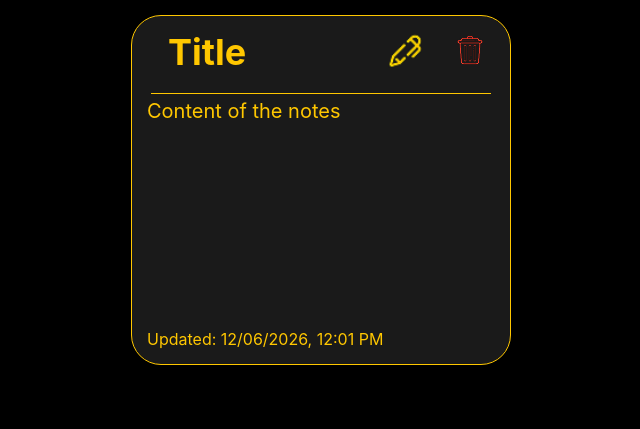
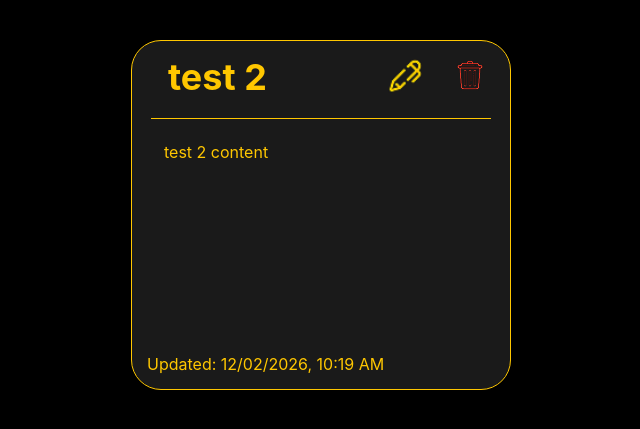
Before and after one commit to ArthDaryll/shared-notes, a Flask app: page / in a window 1280 px wide. Shown: the part 100-529 px from the top of the page, without its empty margins (319-959 px from the left). Run offline with Flask 3, Linux system fonts and the light colour scheme; a user stored in the database is signed in; some libraries are stand-ins or nearby versions.

Commit message:
add and delete backend

```diff
--- a/app.py
+++ b/app.py
@@ -1,28 +1,43 @@
 from flask import Flask, render_template, session, redirect, url_for, request
 from flask_sqlalchemy import SQLAlchemy
 from flask_socketio import SocketIO, emit
+from datetime import datetime
+from flask_login import login_user, LoginManager, UserMixin, login_required, current_user
+
 
 app = Flask(__name__)
+login_manager = LoginManager()
+login_manager.init_app(app)
+login_manager.login_view = 'login'
 app.config['SQLALCHEMY_DATABASE_URI'] = 'sqlite:///sharednotes.db'
 app.config['SECRET_KEY'] = 'your_secret_key_here' # Required for sessions
 db = SQLAlchemy(app)
 socketio = SocketIO(app, cors_allowed_origins="*")
 
-class User(db.Model):
+class User(db.Model, UserMixin):
     id = db.Column(db.Integer, primary_key=True)
     username = db.Column(db.String(80), unique=True, nullable=False)
     password = db.Column(db.String(120), nullable=False)
+    notes = db.relationship('Note', backref='author', lazy=True)
+
 
 class Note(db.Model):
     id = db.Column(db.Integer, primary_key=True)
     content = db.Column(db.String(500), nullable=False)
+    timestamp = db.Column(db.DateTime, nullable=False, default=datetime.utcnow, onupdate=datetime.utcnow)
+    user_id = db.Column(db.Integer, db.ForeignKey('user.id'), nullable=False)
+    title = db.Column(db.String(100), nullable=False)
+    #notes = db.relationship('Note', backref='author', lazy=True)
+
+@login_manager.user_loader
+def load_user(user_id):
+    return User.query.get(int(user_id))
 
 @app.route("/")
+@login_required # Ensure user is logged in
 def home():
-    if "user_id" not in session:
-        return redirect(url_for("login"))
-
-    notes = Note.query.all()
+    # Only get notes for the current user
+    notes = Note.query.filter_by(user_id=current_user.id).order_by(Note.timestamp.asc()).all()
     return render_template("index.html", notes=notes)
 
 @app.route("/signup", methods=["GET", "POST"])
@@ -51,11 +66,9 @@ def login():
         user = User.query.filter_by(username=username, password=password).first()
 
         if user:
-            session["user_id"] = user.id
+            login_user(user)
             return redirect(url_for("home"))
-        else:
-            return "Invalid credentials"
-
+        return "Invalid Credentials"
     return render_template("login.html")
 
 @app.route("/logout")
@@ -65,10 +78,20 @@ def logout():
 
 @socketio.on('add_note')
 def handle_add_note(data):
-    new_note = Note(content=data['content'])
+    new_note = Note(
+        title=data['title'],
+        content=data['content'],
+        user_id=current_user.id
+    )
     db.session.add(new_note)
     db.session.commit()
-    emit('note_added', {'id': new_note.id, 'content': new_note.content}, broadcast=True)
+
+    emit('note_added', {
+        'id': new_note.id,
+        'title': new_note.title,
+        'content': new_note.content,
+        'timestamp': new_note.timestamp.strftime('%d-%m-%Y, %I:%M:%p')
+    })
 
 @socketio.on('delete_note')
 def handle_delete_note(data):
--- a/requirements.txt
+++ b/requirements.txt
@@ -3,6 +3,7 @@ blinker==1.9.0
 click==8.3.1
 colorama==0.4.6
 Flask==3.1.2
+Flask-Login==0.6.3
 Flask-SocketIO==5.6.0
 Flask-SQLAlchemy==3.1.1
 greenlet==3.3.1
--- a/static/script.js
+++ b/static/script.js
@@ -1,62 +1,111 @@
 var socket = io();
 
-document.querySelector('.New-note').addEventListener('click', function(e) {
-    // Prevent the form from submitting if you don't want the page to reload
-    e.preventDefault();
+let noteIdToDelete = null; // Temporary storage for the ID
 
-    const createNoteDiv = document.querySelector('.createNote');
+// 1. Open Modal instead of browser alert
+function deleteNote(noteId) {
+    noteIdToDelete = noteId;
+    document.getElementById('deleteModal').style.display = 'flex';
+}
 
-    // Change display from 'none' to 'block'
-    createNoteDiv.style.display = 'block';
+document.addEventListener('DOMContentLoaded', () => {
+    const deleteModal = document.getElementById('deleteModal');
+    const confirmBtn = document.getElementById('confirmDelete');
+    const cancelBtn = document.getElementById('cancelDelete');
 
-    const stackWrapper = document.querySelector('.stack-wrapper');
-    // Change 500px to something smaller, like 20px, or remove this line
-    stackWrapper.style.paddingTop = '0px';
+    // 2. Handle Cancel
+    cancelBtn.addEventListener('click', () => {
+        deleteModal.style.display = 'none';
+        noteIdToDelete = null;
+    });
+
+    // 3. Handle Confirm
+    confirmBtn.addEventListener('click', () => {
+        if (noteIdToDelete) {
+            socket.emit('delete_note', { id: noteIdToDelete });
+            deleteModal.style.display = 'none';
+            noteIdToDelete = null;
+        }
+    });
 });
 
-function toggleModal() {
-    const modal = document.getElementById('note-modal');
-    modal.classList.toggle('hidden');
-    if (!modal.classList.contains('hidden')) {
-        document.getElementById('note-content').focus();
-    }
-}
+document.addEventListener('DOMContentLoaded', () => {
+    const newNoteBtn = document.querySelector('.New-note');
+    const createNoteContainer = document.querySelector('.createNote');
+    const cancelBtn = document.querySelector('.cancelButton');
+    const noteForm = document.querySelector('#noteForm');
 
-function addNote() {
-    const input = document.getElementById('note-content');
-    if (input.value.trim()) {
-        socket.emit('add_note', {content: input.value});
-        input.value = '';
-    }
-}
+    newNoteBtn.addEventListener('click', () => {
+        createNoteContainer.style.display = (createNoteContainer.style.display === 'block') ? 'none' : 'block';
+    });
 
-function deleteNote(id) {
-    socket.emit('delete_note', {id: id});
-}
+    cancelBtn.addEventListener('click', () => {
+        createNoteContainer.style.display = 'none';
+    });
+    noteForm.addEventListener('submit', function(e) {
+        e.preventDefault();
+        const titleValue = document.querySelector('#fname').value;
+        const contentValue = document.querySelector('#content').value;
+
+        socket.emit('add_note', {
+            title: titleValue,
+            content: contentValue
+        });
+
+        this.reset();
+        createNoteContainer.style.display = 'none';
+    });
+});
 
 socket.on('note_added', function(data) {
-    const emptyState = document.getElementById('empty-state');
-    if (emptyState) emptyState.classList.add('hidden');
+    let container = document.querySelector('.note-holder');
+    const emptyState = document.querySelector('.stack-wrapper');
 
-    const ul = document.getElementById('notes-container');
+    // If "No notes yet" is visible, we must create the note-holder first
+    if (emptyState) {
+        // Replace the entire empty state area with a fresh note-holder
+        emptyState.outerHTML = `<div class="note-holder"></div>`;
+        container = document.querySelector('.note-holder');
+    }
+
     const newNoteHtml = `
-        <li id="note-${data.id}" class="bg-zinc-900/50 border border-zinc-800 p-6 rounded-2xl flex flex-col justify-between min-h-[160px] group hover:border-yellow-500/40 transition-all hover:shadow-2xl hover:shadow-yellow-500/5">
-            <p class="text-zinc-200 leading-relaxed">${data.content}</p>
-            <div class="flex justify-end mt-4">
-                <button onclick="deleteNote(${data.id})" class="text-zinc-600 hover:text-red-500 opacity-0 group-hover:opacity-100 transition-all text-xs font-bold uppercase tracking-widest">
-                    Delete
-                </button>
+        <div id="note-${data.id}" class="notes">
+            <div class="note-header" style="display: flex; justify-content: space-between; align-items: center; padding: 10px 25px;">
+                <h3>${data.title}</h3>
+                <div class="note-action">
+                    <button class="rewrite"><img src="/static/png/Ball Point Pen.png"></button>
+                    <button class="delete" onclick="deleteNote(${data.id})"><img src="/static/png/delete.png"></button>
+                </div>
             </div>
-        </li>`;
-    ul.insertAdjacentHTML('afterbegin', newNoteHtml);
+            <hr>
+            <p class="Note-Content">${data.content}</p>
+            <span class="Time" style="margin-top: auto; padding: 20px;">Updated: ${data.timestamp}</span>
+        </div>`;
+
+    // Insert the note into the now-existing container
+    if (container) {
+        container.insertAdjacentHTML('afterbegin', newNoteHtml);
+    } else {
+        // Fallback: if structure is missing, refresh to let Jinja rebuild it
+        location.reload();
+    }
 });
 
 socket.on('note_deleted', function(data) {
     const el = document.getElementById(`note-${data.id}`);
     if (el) el.remove();
 
-    const container = document.getElementById('notes-container');
-    if (container.children.length === 0) {
-        document.getElementById('empty-state').classList.remove('hidden');
+    const container = document.querySelector('.note-holder');
+    if (container && container.children.length === 0) {
+        location.reload();
+
+        container.innerHTML = `
+            <div class="stack-wrapper">
+                <div class="body-bar">
+                    <img src="/static/png/haha.png" class="body-logo">
+                    <h2>No notes yet</h2>
+                    <p id="create">Click "New Note" to create your first note</p>
+                </div>
+            </div>`;
     }
 });
--- a/static/style.css
+++ b/static/style.css
@@ -211,8 +210,20 @@ p#cnn{
     align-items: center;
 ;
 }
-.notes{
-    /* Rectangle 9 */
+
+.note-holder {
+    display: flex;
+    flex-direction: row;    /* Line them up horizontally */
+    flex-wrap: wrap;       /* Push to new line if screen is full */
+    justify-content: center; /* Center the whole group */
+    align-items: flex-start;
+    gap: 30px;
+    padding: 40px;
+    width: 100%;
+    margin: 0;
+}
+
+.notes {
     position: relative;
     width: 380px;
     height: 350px;
@@ -220,15 +231,8 @@ p#cnn{
     border: 1px solid #FFC700;
     box-shadow: 0px 4px 4px rgba(0, 0, 0, 0.25);
     border-radius: 30px;
-    margin: 15px;
+}
 
-}
-.note-holder{
-    display: flex;
-    justify-content: center; /* Centers horizontally */
-    align-items: center;     /* Centers vertically */       /* Makes the body the full height of the screen */
-    margin: 0;
-}
 .notes h3{
     padding: 1em;
     text-align: left;
@@ -269,16 +285,15 @@ p#cnn{
 .note-action button:hover {
     transform: scale(1.1); /* Subtle grow effect */
 }
-.Note-Content{
+.Note-Content {
+    padding: 1em 2em;
+    color: #FFC700;
     font-family: 'Inter';
-    font-style: normal;
-    font-weight: 400;
-    font-size: 20px;
-    line-height: 24px;
-    color: #FFC700;
-    padding-left: 15px;
+    word-wrap: break-word; /* Prevents long text from going outside the box */
 }
-.Time{
+.Time {
+    display: block;
+    padding: 0 2rem;
     font-family: 'Inter';
     font-style: normal;
     font-weight: 400;
--- a/templates/index.html
+++ b/templates/index.html
@@ -26,19 +26,17 @@
     <div class="createNote">
         <div class="insideCreate">
             <p id="cnn">Create New Note</p>
-            <form>
+            <form id="noteForm">
                 <input type="text" id="fname" placeholder="Note Title"><br>
-            </form>
-            <form>
                 <textarea id="content" placeholder="Write your note here"></textarea>
-            </form>
                 <div class="btnCreate">
                     <button class="cancelButton" type="button">Cancel</button>
                     <button class="saveButton" type="submit">Create Note</button>
                 </div>
+            </form>
         </div>
     </div>
-
+{% if not notes %}
     <div class="stack-wrapper">
         <div class="body-bar">
             <img src="{{ url_for('static', filename='png/haha.png') }}" class="body-logo">
@@ -46,17 +44,33 @@
             <p id="create">Click "New Note" to create your first note</p>
         </div>
     </div>
+{% else %}
     <div class="note-holder">
-    <div class="notes">
-        <h3>Title</h3>
+    {% for note in notes %}
+        <div id="note-{{ note.id }}" class="notes">
+            <h3>{{ note.title }}</h3>
             <hr>
             <div class="note-action">
                 <button class="rewrite"><img src="{{ url_for('static', filename='png/Ball Point Pen.png')}}"></button>
-        <button class="delete"><img src="{{ url_for('static', filename='png/delete.png') }}"></button>
+                <button class="delete" onclick="deleteNote({{ note.id }})"><img src="{{ url_for('static', filename='png/delete.png') }}"></button>
             </div>
-        <p class="Note-Content">Content of the notes</p>
-        <p class="Time">Updated: 12/06/2026, 12:01 PM</p>
+            <p class="Note-Content">{{ note.content }}</p>
+            <span class="Time">Updated: {{ note.timestamp.strftime('%d/%m/%Y, %I:%M %p') }}</span>
+        </div>
+    {% endfor %}
+    </div>
+{% endif %}
+
+<div id="deleteModal" class="modal-overlay" style="display: none;">
+    <div class="modal-content">
+        <h3>Delete Note?</h3>
+        <p>This action cannot be undone.</p>
+        <div class="modal-buttons">
+            <button id="cancelDelete" class="modal-btn-cancel">Cancel</button>
+            <button id="confirmDelete" class="modal-btn-confirm">Delete</button>
         </div>
     </div>
+</div>
+
 </body>
 </html>
```
Also changed, not shown: other parts of static/style.css (+61 -2 lines), instance/sharednotes.db. Lines whose indentation alone changed are shown as unchanged.
